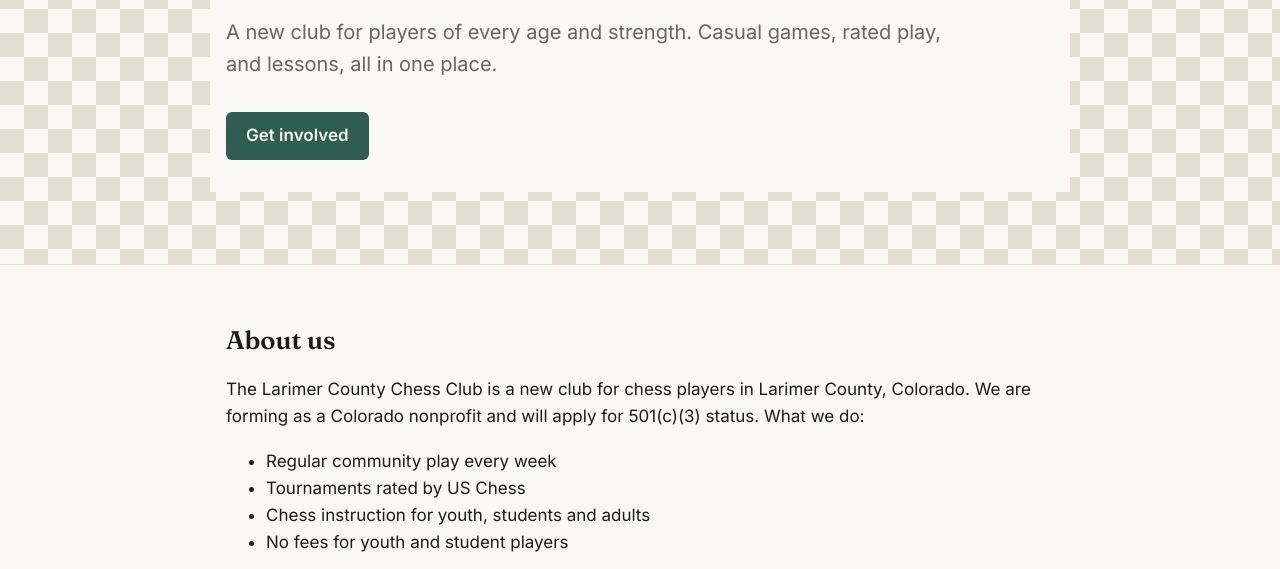
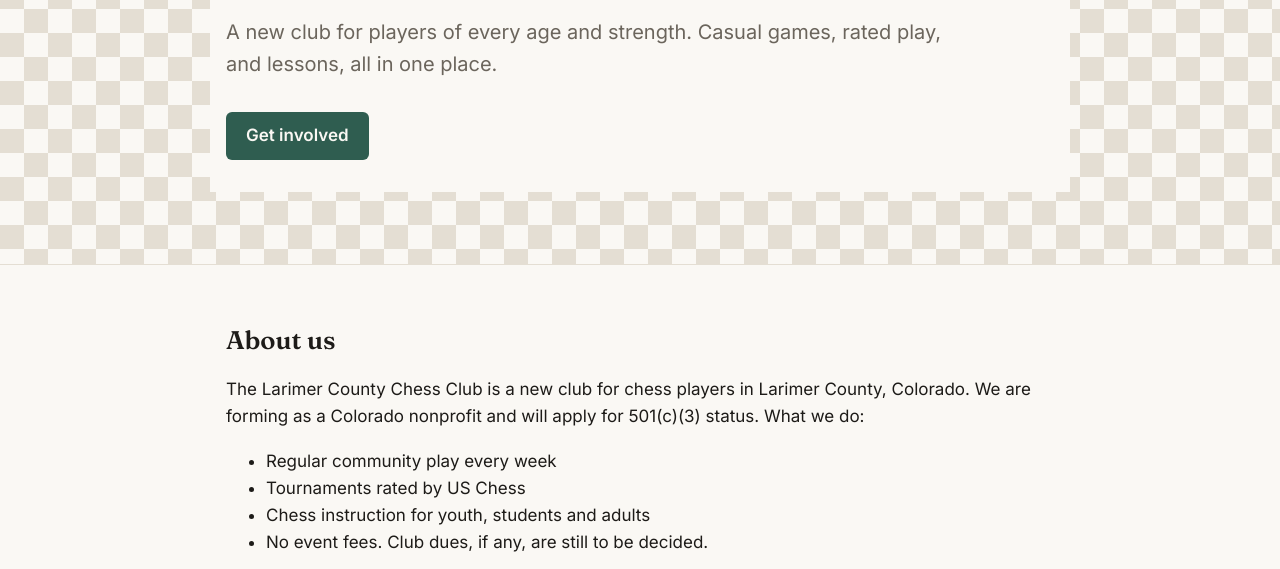
Before and after one commit to LarimerChess/website, a plain HTML site: page index.html in a window 1280 px wide. Shown: the part 231-800 px from the top of the page. Drawn offline with Linux system fonts and the light colour scheme.

Commit message:
No event fees; club dues undecided
Co-Authored-By: Claude Opus 5.5 (1M context) <noreply@anthropic.com>

```diff
--- a/index.html
+++ b/index.html
@@ -27,7 +27,7 @@
         <li>Regular community play every week</li>
         <li>Tournaments rated by US Chess</li>
         <li>Chess instruction for youth, students and adults</li>
-        <li>No fees for youth and student players</li>
+        <li>No event fees. Club dues, if any, are still to be decided.</li>
       </ul>
       <p>Everyone is welcome. You don't need to belong to any organization to play, including the organizations whose buildings we use.</p>
     </section>
```
